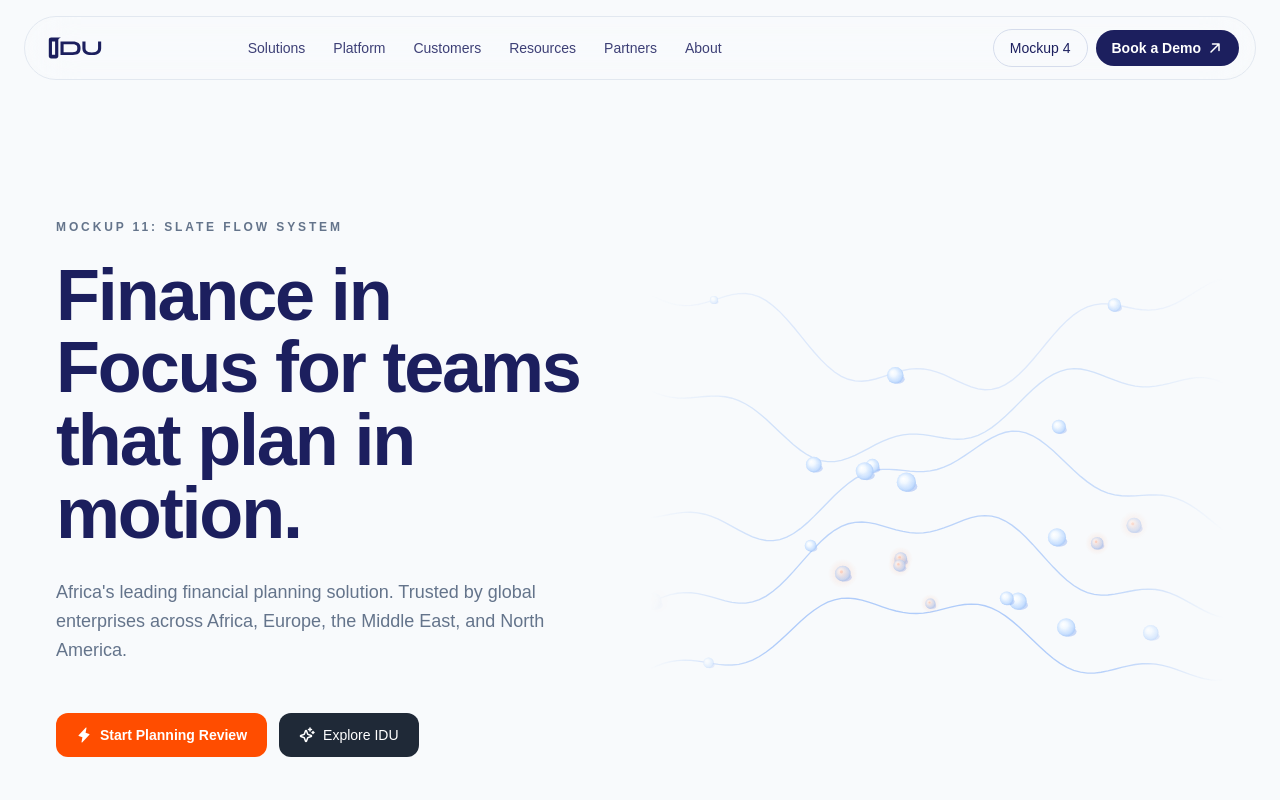
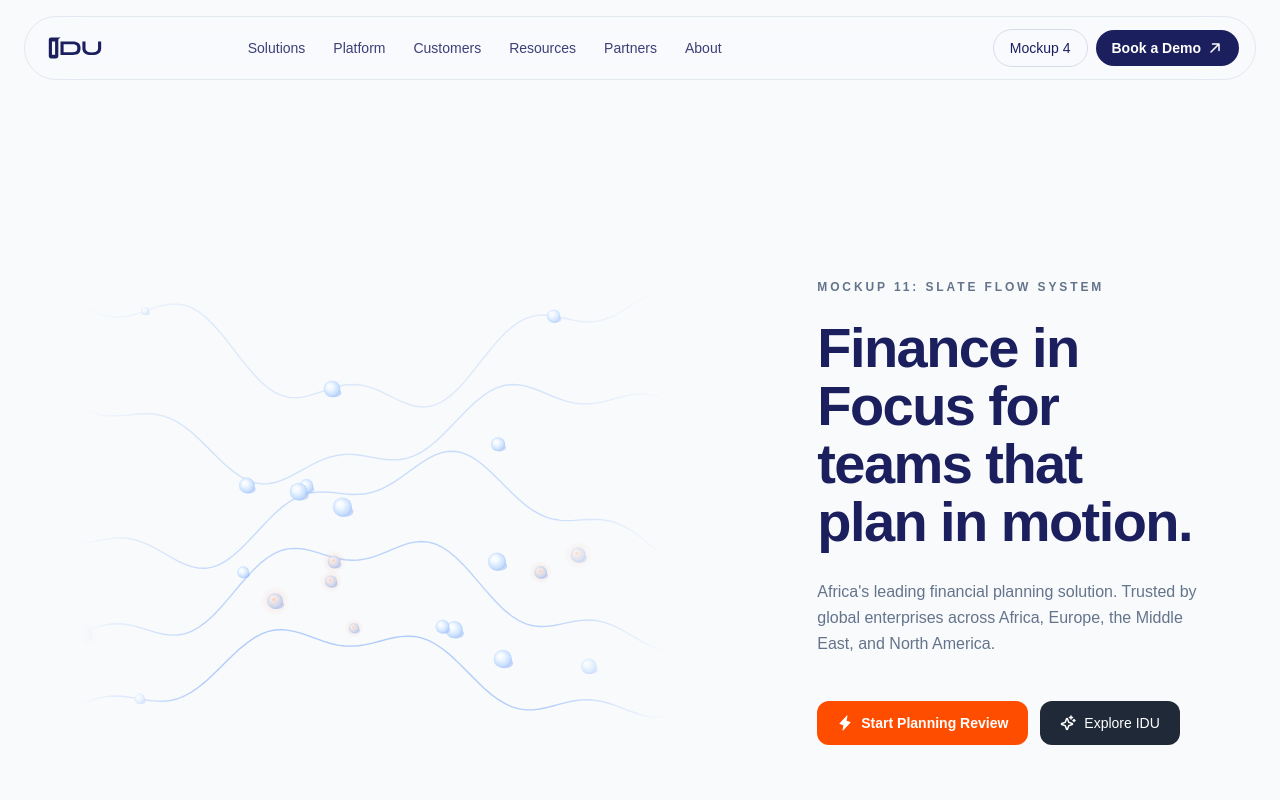
Before and after one commit to futuroelectra/IDU-mock-up, a Next.js app: page /11 in a window 1280 px wide. Shown: the top 800 px of the page. Built offline with nearby package versions, Linux system fonts and the light colour scheme.

Commit message:
Swap mockup 11 hero to animation-left with more whitespace

```diff
--- a/app/11/page.tsx
+++ b/app/11/page.tsx
@@ -119,19 +119,25 @@ export default function Page11() {
         </nav>
       </header>
 
-      <section className="px-6 pb-28 pt-36 sm:px-10 sm:pt-40 xl:px-14">
-        <div className="mx-auto grid min-h-[calc(100vh-9rem)] max-w-[92rem] items-center gap-16 lg:grid-cols-[0.96fr_1.04fr]">
-          <div>
+      <section className="px-8 pb-32 pt-40 sm:px-12 sm:pt-44 xl:px-20">
+        <div className="mx-auto grid min-h-[calc(100vh-8rem)] max-w-[96rem] items-center gap-20 lg:grid-cols-[1.08fr_0.78fr] xl:gap-28">
+          <div className="relative h-[400px] sm:h-[520px] lg:h-[620px]">
+            <div className="absolute inset-0 [mask-image:radial-gradient(128%_112%_at_50%_50%,black_60%,transparent_100%)] [-webkit-mask-image:radial-gradient(128%_112%_at_50%_50%,black_60%,transparent_100%)]">
+              <AnimationDepartmentFlowsSlate />
+            </div>
+          </div>
+
+          <div className="lg:pl-6 xl:pl-10">
             <p className="text-xs font-semibold uppercase tracking-[0.24em] text-[#64748B]">Mockup 11: Slate Flow System</p>
-            <h1 className="mt-6 font-manrope text-[2.8rem] font-extrabold leading-[1.01] tracking-[-0.03em] text-[#1C1F5E] sm:text-[3.7rem] lg:text-[4.5rem]">
+            <h1 className="mt-6 max-w-lg font-manrope text-[2.4rem] font-extrabold leading-[1.04] tracking-[-0.028em] text-[#1C1F5E] sm:text-[3rem] lg:text-[3.5rem]">
               Finance in Focus for teams that plan in motion.
             </h1>
-            <p className="mt-7 max-w-xl text-lg leading-relaxed text-[#64748B]">
+            <p className="mt-7 max-w-md text-base leading-relaxed text-[#64748B]">
               Africa&apos;s leading financial planning solution. Trusted by global enterprises across Africa, Europe,
               the Middle East, and North America.
             </p>
 
-            <div className="mt-12 flex flex-wrap gap-3">
+            <div className="mt-11 flex flex-wrap gap-3">
               <a
                 href="#"
                 className="inline-flex items-center gap-2 rounded-xl px-5 py-3 text-sm font-semibold text-white transition-transform hover:-translate-y-0.5"
@@ -147,12 +153,6 @@ export default function Page11() {
                 <Sparkle size={16} weight="bold" />
                 Explore IDU
               </a>
-            </div>
-          </div>
-
-          <div className="relative h-[380px] sm:h-[480px] lg:h-[580px]">
-            <div className="absolute inset-0 [mask-image:radial-gradient(128%_112%_at_50%_50%,black_60%,transparent_100%)] [-webkit-mask-image:radial-gradient(128%_112%_at_50%_50%,black_60%,transparent_100%)]">
-              <AnimationDepartmentFlowsSlate />
             </div>
           </div>
         </div>
```
